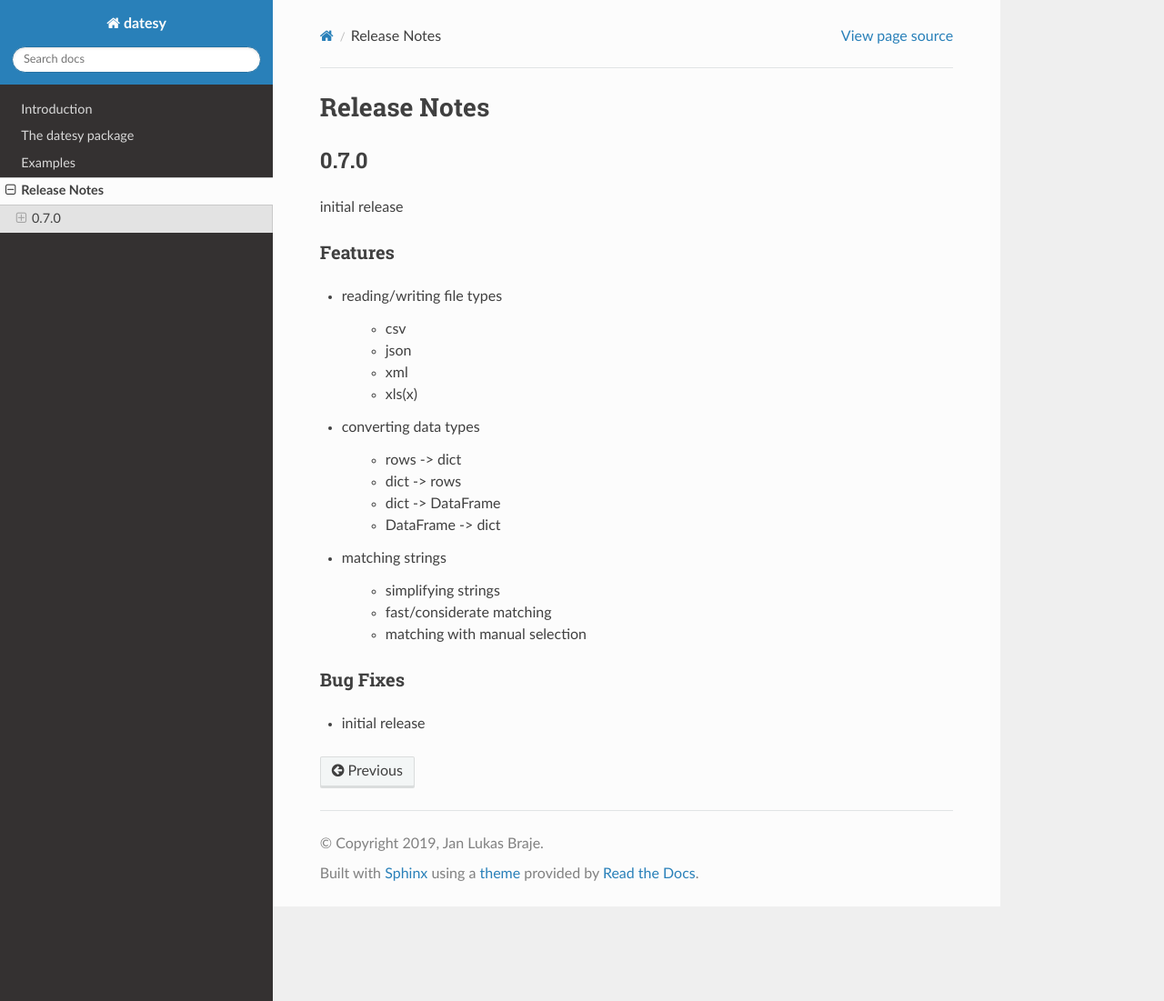
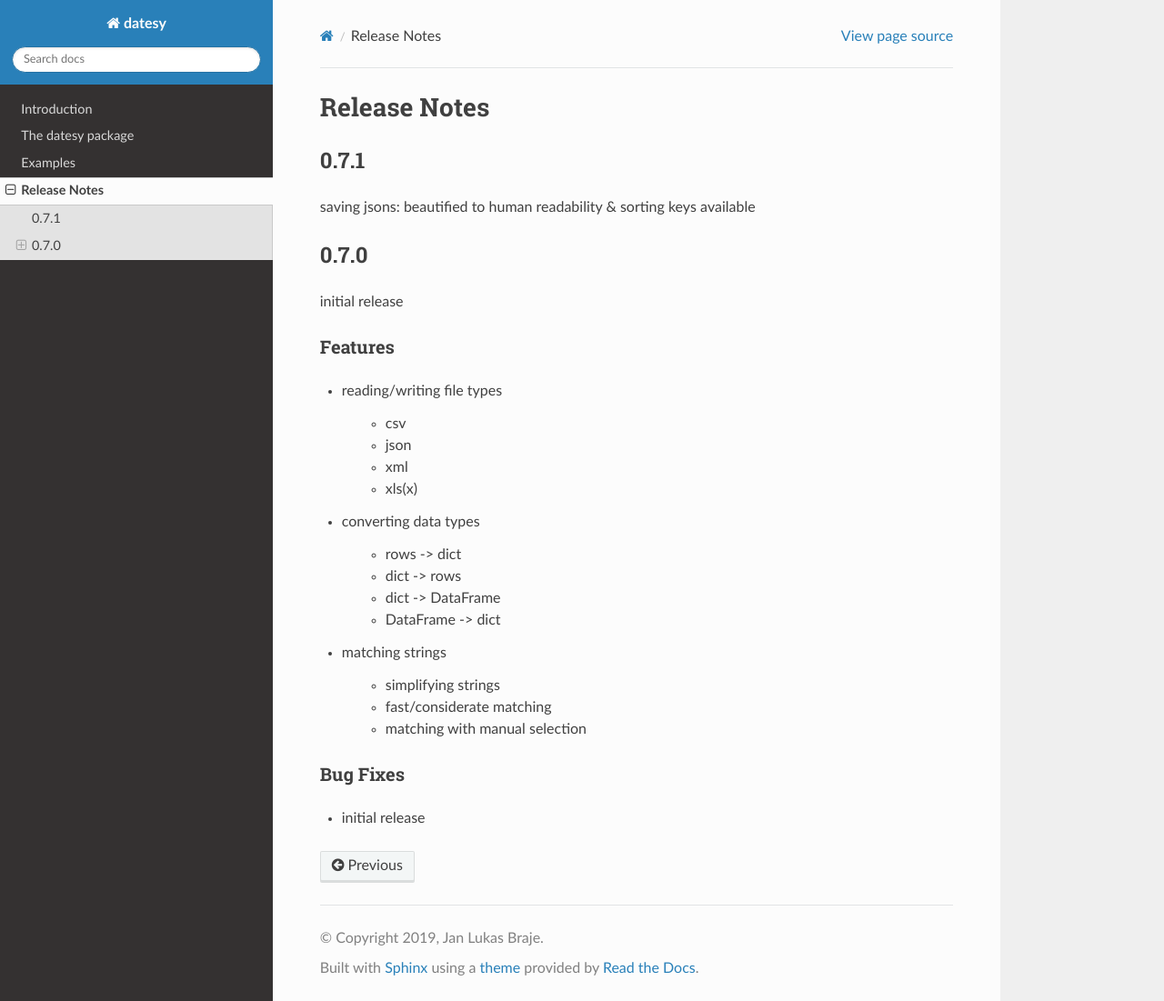
Before and after one commit to Janluak/datesy, a Sphinx documentation site: the page built from docs/source/release_notes.rst, in a window 1280 px wide and 1101 px high. Shown: the whole window at 91% size. Built offline with Sphinx 7.4.7 and the Read the Docs theme 2.0.0, drawn with Linux system fonts in a browser that asks for light colours.

Commit message:
v0.7.1 release notes

```diff
--- a/docs/source/release_notes.rst
+++ b/docs/source/release_notes.rst
@@ -1,5 +1,10 @@
 Release Notes
 =============
+
+0.7.1
+*****
+
+saving jsons: beautified to human readability & sorting keys available
 
 0.7.0
 *****
```
